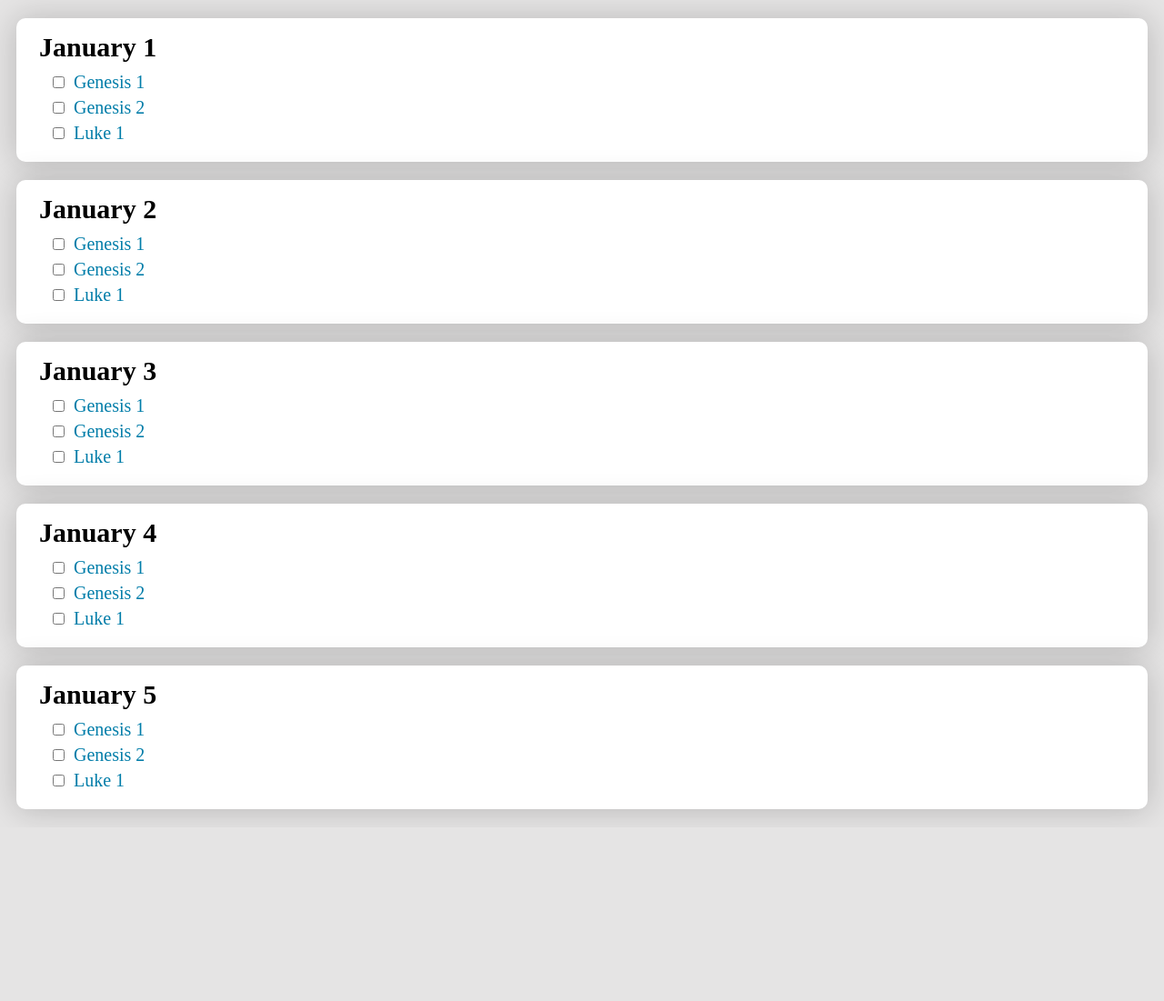
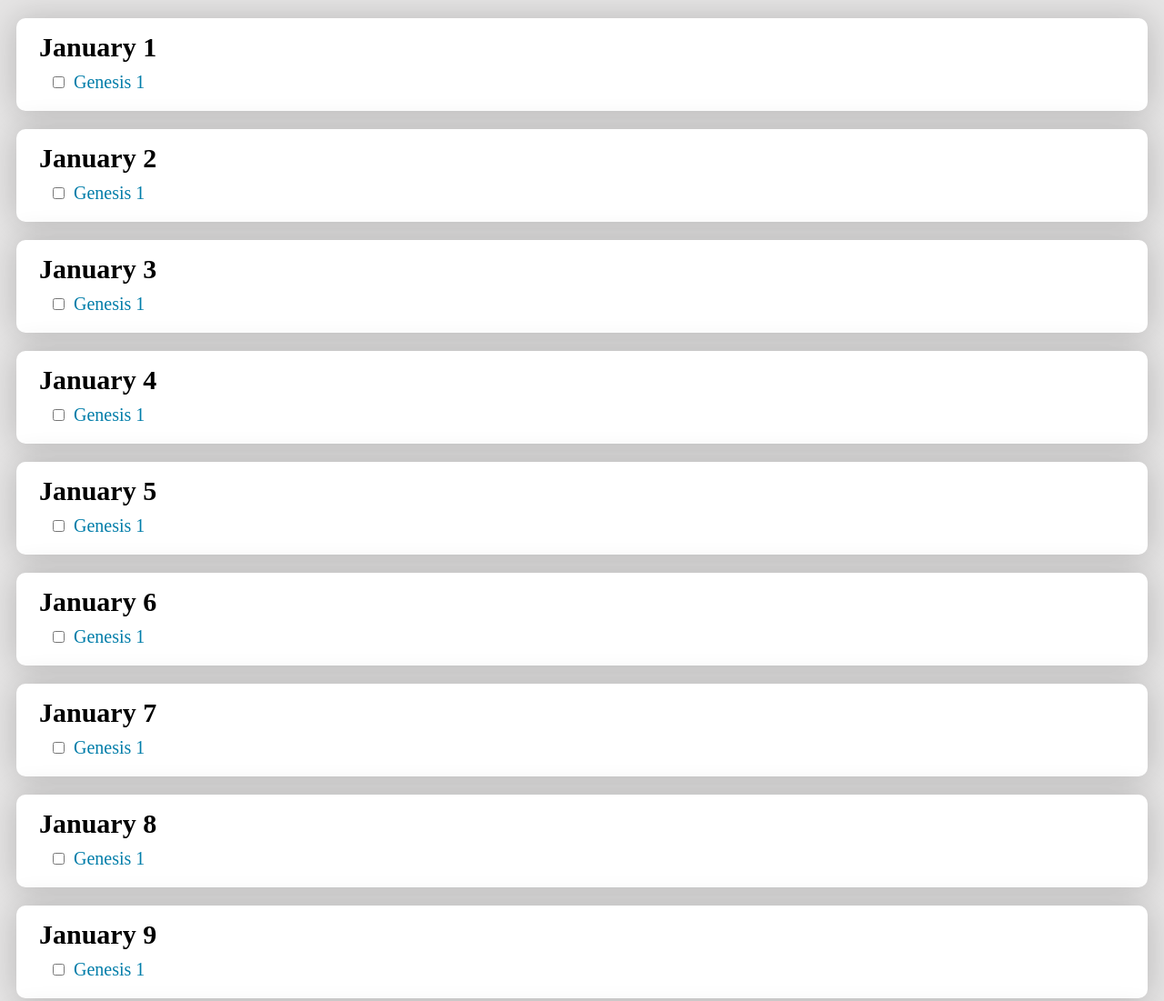
Before and after one commit to jordangrogan/AppReadingPlan, a plain HTML site: page index.html in a window 1280 px wide. Shown: the top 1101 px of the page at 91% size. Before the commit the page ends 910 px from the top, so only its background shows below. Drawn offline with Linux system fonts and the light colour scheme.

Commit message:
Dynamically load cards

```diff
--- a/index.html
+++ b/index.html
@@ -10,7 +10,6 @@
       font-family: "Avenir Next"; /* NEED TO REPLACE WITH WEB FONT */
     }
     .card {
-      position: relative;
       margin: 20px 10px 20px 10px;
       overflow: hidden;
       background: white;
@@ -48,7 +47,7 @@
 
   <div id="cards"></div>
 
-  <a id="0101"></a><div class="card" id="card0101">
+  <!--<a id="0101"></a><div class="card" id="card0101">
     <h1>January 1</h1>
     <ul>
       <li><input type="checkbox" name="0101" value="0" /><a href="https://my.bible.com/bible/111/GEN.1.niv" target="_blank">Genesis 1</a></li>
@@ -86,20 +85,57 @@
       <li><input type="checkbox" name="0101" value="0" /><a href="https://my.bible.com/bible/111/GEN.1.niv">Genesis 1</a></li>
       <li><input type="checkbox" name="0101" value="1" /><a href="https://my.bible.com/bible/111/GEN.2.niv">Genesis 2</a></li>
       <li><input type="checkbox" name="0101" value="2" /><a href="https://my.bible.com/bible/111/LUK.1.niv">Luke 1</a></li>
-  </div>
+  </div>-->
 
   <script>
 
-    let todaysDate = new Date();
+    const monthNames = ["January", "February", "March", "April", "May", "June", "July", "August", "September", "October", "November", "December"];
+
+    let cardsDiv = document.getElementById("cards");
 
     /* Create array with all the days of the year */
     let firstDayOfYear = new Date(2019, 0, 1);
     let lastDayOfYear = new Date(2019, 11, 31);
-    let daysOfYear = [];
     for (let day = firstDayOfYear;day <= lastDayOfYear; day.setDate(day.getDate() + 1)) {
-      console.log(new Date(day));
-      daysOfYear.push(new Date(day));
+
+      let cardDiv = document.createElement("div");
+      cardDiv.className = "card";
+      cardDiv.setAttribute("id", "card" + day.getMonth() + day.getDate());
+      cardsDiv.appendChild(cardDiv);
+
+      let cardH1 = document.createElement("h1");
+      cardH1.innerHTML = monthNames[day.getMonth()] + " " + day.getDate();
+      cardDiv.appendChild(cardH1);
+
+      let cardUl = document.createElement("ul");
+      cardDiv.appendChild(cardUl);
+
+      // Loop for each reading for that day:
+
+        let cardLi = document.createElement("li");
+        cardUl.appendChild(cardLi);
+
+        let readingCheckbox = document.createElement("input");
+        readingCheckbox.setAttribute("type", "checkbox");
+        readingCheckbox.setAttribute("name", "card" + day.getMonth() + day.getDate());
+        readingCheckbox.setAttribute("value", "0"); // change to i in loop
+        cardLi.appendChild(readingCheckbox);
+
+        let readingA = document.createElement("a");
+        readingA.setAttribute("href", "https://my.bible.com/bible/111/GEN.1.niv");
+        readingA.innerHTML = "Genesis 1";
+        cardLi.appendChild(readingA);
+
     }
+
+
+    // Scroll to todays date on load
+    let todaysDate = new Date();
+    setTimeout(function(){
+      document.getElementById('card' + todaysDate.getMonth() + todaysDate.getDate()).scrollIntoView();
+      window.scrollBy(0, -20);
+    }, 0); // Had to put this in a setTimeout to wait until the page loads
+
 
   </script>
 
```
